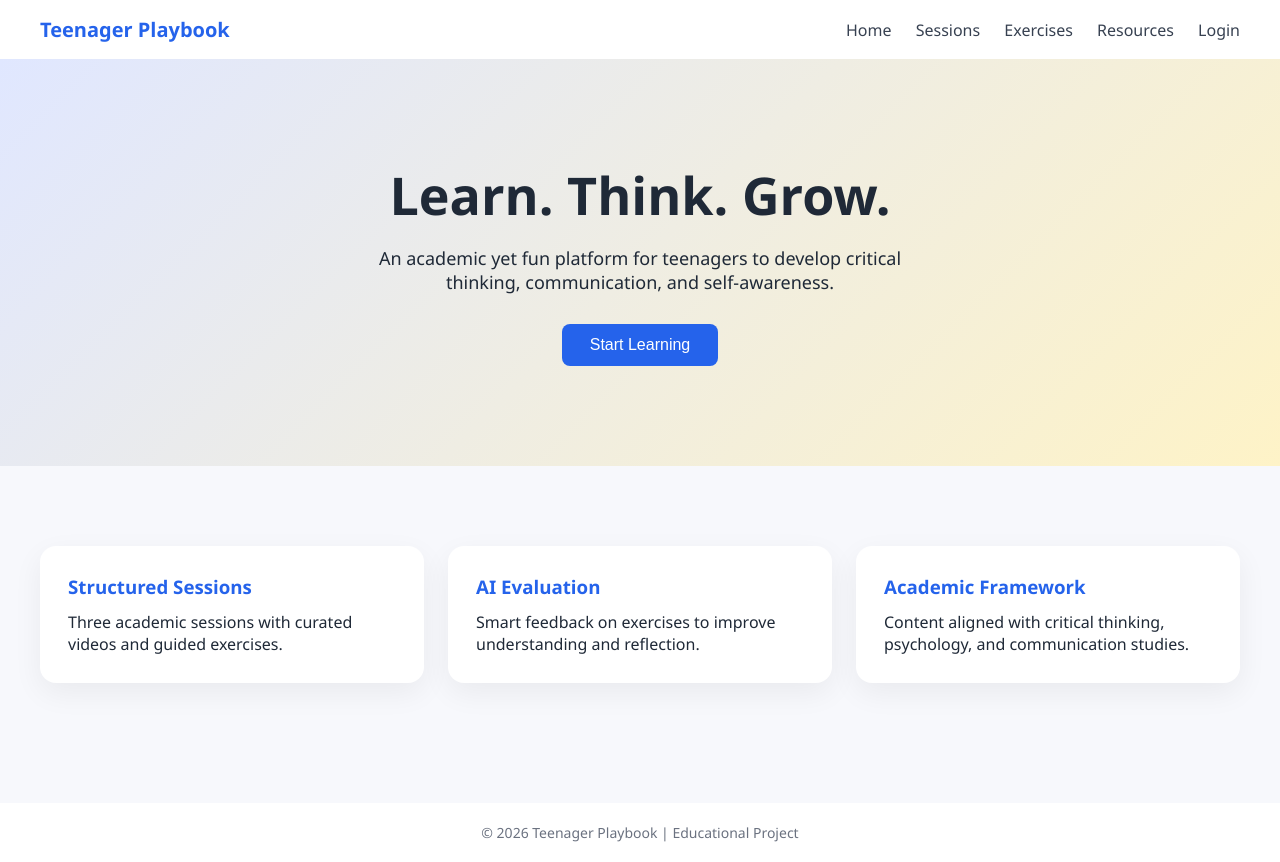
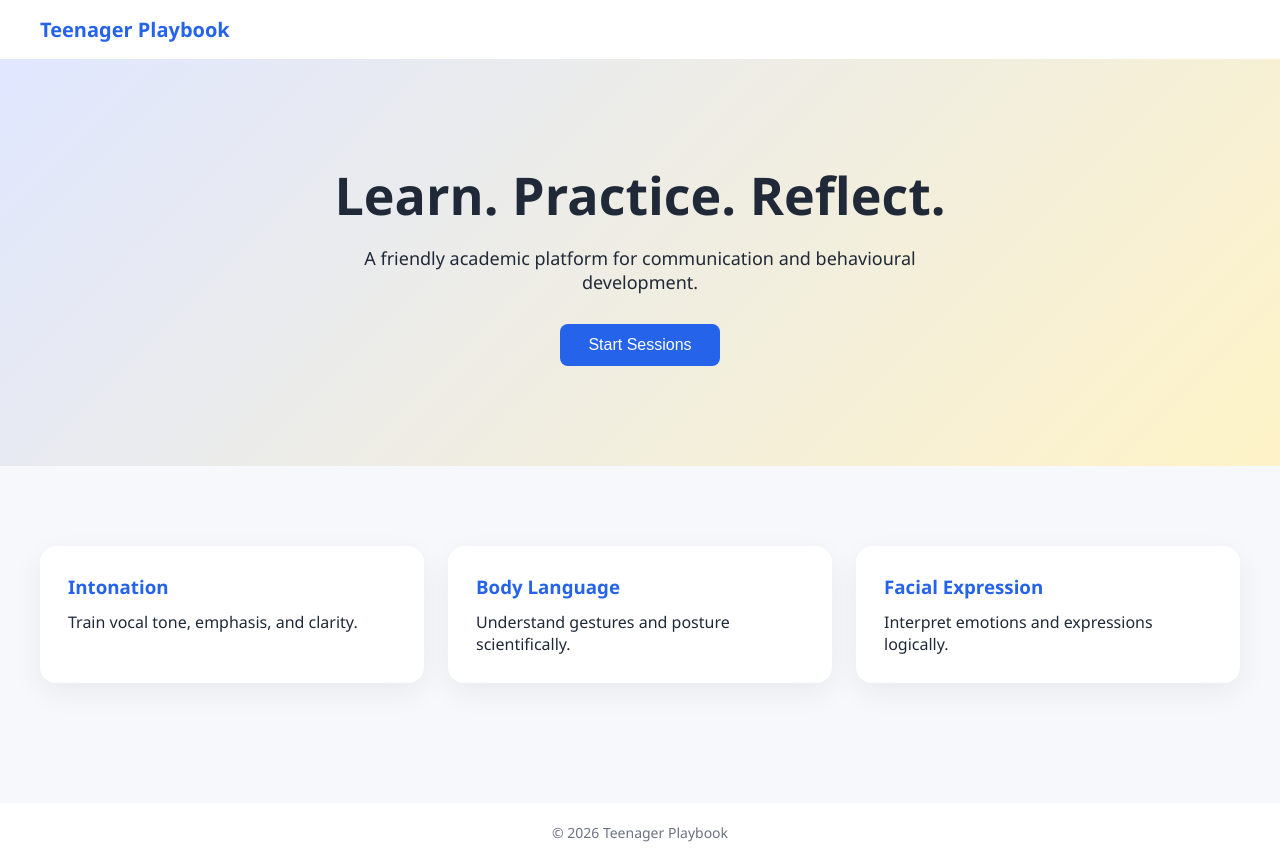
Before and after one commit to Ropesniper/teenagerplaybook_rpsp_shlee, a plain HTML site: page index.html in a window 1280 px wide. Drawn offline with Linux system fonts and the light colour scheme.

Commit message:
Update index.html

```diff
--- a/index.html
+++ b/index.html
@@ -7,42 +7,41 @@
 <link rel="stylesheet" href="style.css">
 </head>
 <body>
-
 <header class="navbar">
 <div class="logo">Teenager Playbook</div>
-  <nav>
-    <a href="#">Home</a>
-    <a href="#">Sessions</a>
-    <a href="#">Exercises</a>
-    <a href="#">Resources</a>
-    <a href="#">Login</a>
-  </nav>
+<nav id="nav-links"></nav>
 </header>
 
+
 <section class="hero">
-  <h1>Learn. Think. Grow.</h1>
-  <p>An academic yet fun platform for teenagers to develop critical thinking, communication, and self-awareness.</p>
-  <button class="btn-primary">Start Learning</button>
+<h1>Learn. Practice. Reflect.</h1>
+<p>A friendly academic platform for communication and behavioural development.</p>
+<button class="btn-primary" onclick="goSessions()">Start Sessions</button>
 </section>
+
 
 <section class="features">
 <div class="card">
-    <h3>Structured Sessions</h3>
-    <p>Three academic sessions with curated videos and guided exercises.</p>
+<h3>Intonation</h3>
+<p>Train vocal tone, emphasis, and clarity.</p>
 </div>
 <div class="card">
-    <h3>AI Evaluation</h3>
-    <p>Smart feedback on exercises to improve understanding and reflection.</p>
+<h3>Body Language</h3>
+<p>Understand gestures and posture scientifically.</p>
 </div>
 <div class="card">
-    <h3>Academic Framework</h3>
-    <p>Content aligned with critical thinking, psychology, and communication studies.</p>
+<h3>Facial Expression</h3>
+<p>Interpret emotions and expressions logically.</p>
 </div>
 </section>
 
+
 <footer>
-  <p>© 2026 Teenager Playbook | Educational Project</p>
+<p>© 2026 Teenager Playbook</p>
 </footer>
 
+
+<script src="auth.js"></script>
+<script src="app.js"></script>
 </body>
 </html>
```
Lines whose indentation alone changed are shown as unchanged.
